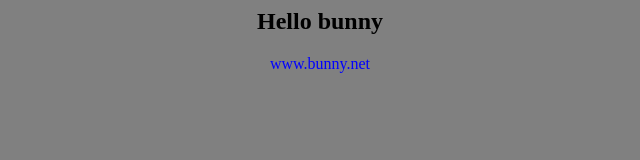
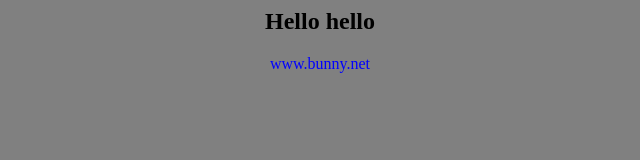
Before and after one commit to sparky322/test-jenkins, a plain HTML site: page index.html in a window 1280 px wide. Shown: the full height of the page, 320-960 px from the left. Drawn offline with Linux system fonts and the light colour scheme.

Commit message:
Update index.html

```diff
--- a/index.html
+++ b/index.html
@@ -1,7 +1,7 @@
 <html>
 <body bgcolor=gray>
 <center>
-<h2><fonr color=yellow>Hello bunny</font></h2>
+<h2><fonr color=yellow>Hello hello</font></h2>
 <font color=blue>www.bunny.net</font>
 
 </center>
```
